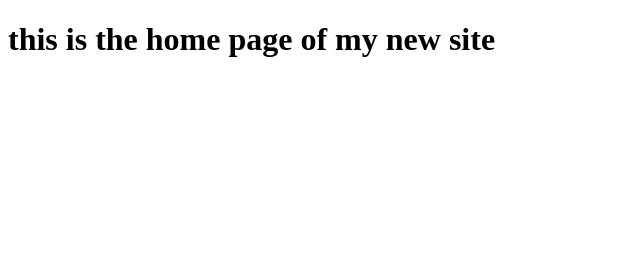
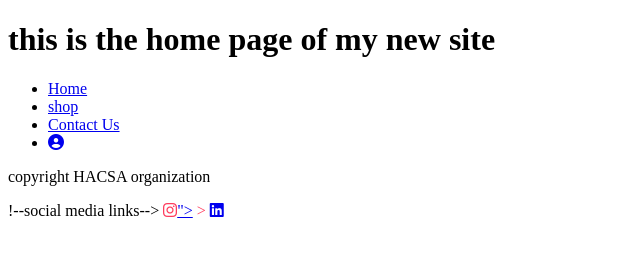
Before and after one commit to abubakarhamdiya2-cyber/lesson2, a plain HTML site: page index.html in a window 1280 px wide. Shown: the whole page, without its empty margins (0-640 px from the left). Drawn offline with Linux system fonts and the light colour scheme.

Commit message:
added fonts

```diff
--- a/index.html
+++ b/index.html
@@ -3,9 +3,27 @@
 <head>
     <meta charset="UTF-8">
     <meta name="viewport" content="width=device-width, initial-scale=1.0">
+    <script src="https://kit.fontawesome.com/fa57ad70dd.js" crossorigin="anonymous"></script>
     <title>Document</title>
 </head>
 <body>
     <h1>this is the home page of my new site</h1>
+    <nav>
+        <ul>
+            <li><a href="index.html">Home</a></li>
+            <li><a href="about.html">shop</a></li>
+            <li><a href="contact us.html">Contact Us</a></li>
+            <li><a href="services.html"><i class="fa-solid fa-circle-user"></i></a></li>
+        </ul>
+    </nav>
+    <footer>
+        <p>copyright HACSA organization</p>
+        <div>!--social media links-->
+            <a href="https://www.instagram.com/"target="_blank"><i class="fa-brands fa-instagram fa-bounce" style="color: rgb(255, 59, 93);"></i>"></i></a>
+            <a href="https://www.youtube.com/"target="_blank"><a class="<i class="fa-brands fa-youtube fa-beat" style="color: rgb(255, 59, 93);"></i>></i></a>
+            <a href="https://www.linkedin.com/"><i class="fa-brands fa-linkedin"></i></a>
+
+        </div>
+    </footer>
 </body>
 </html>
```
